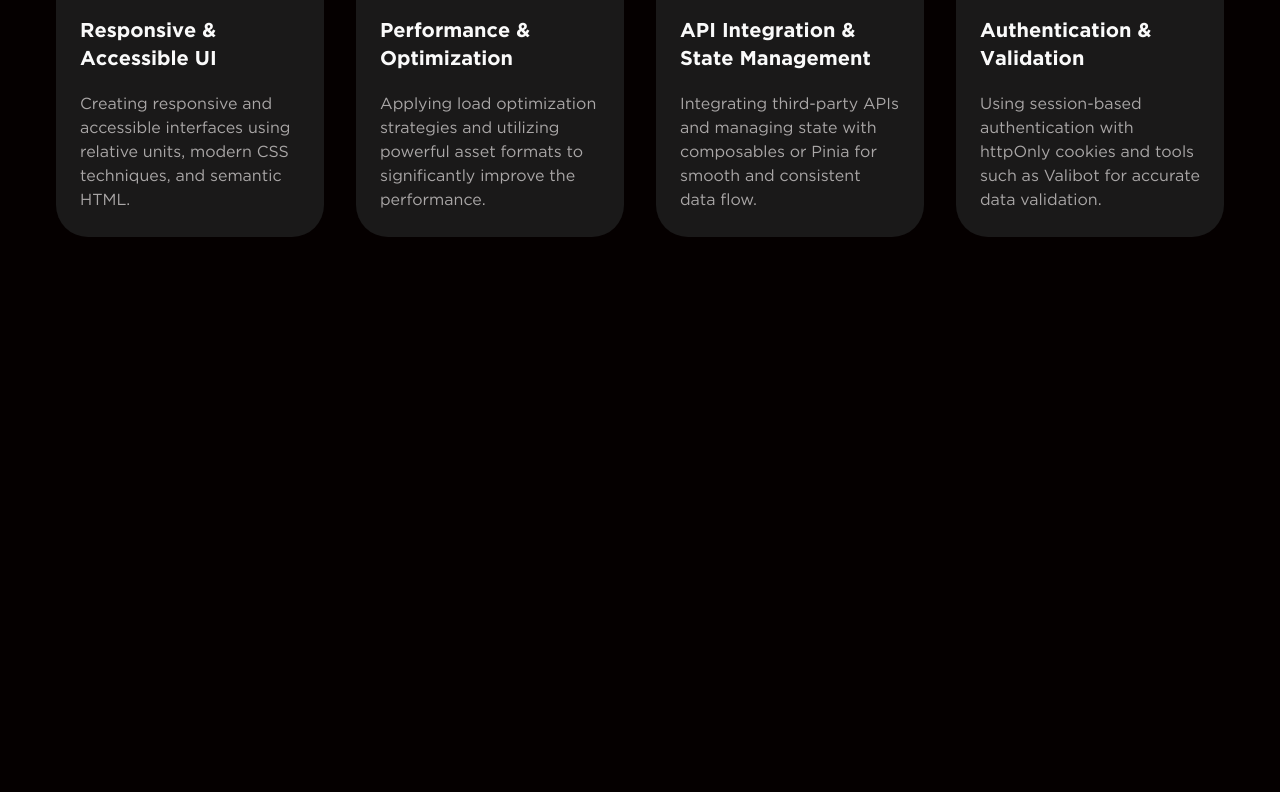
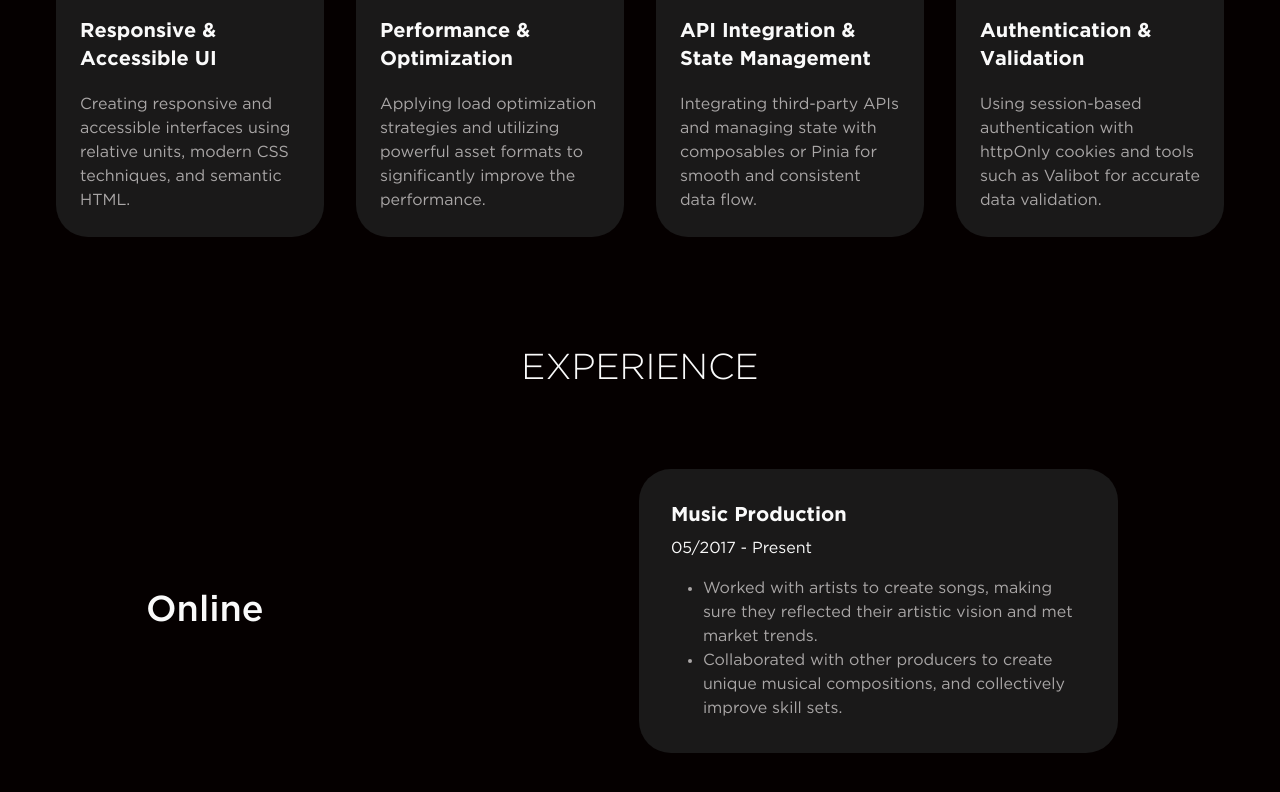
Before and after one commit to michaelprys/portfolio, a Vue app: page / in a window 1280 px wide. Shown: the part 1856-2648 px from the top of the page. Before the commit the page ends 2157 px from the top, so only its background shows below. Built offline with nearby package versions, Linux system fonts and the light colour scheme; a web font is replaced by a local one.

Commit message:
feat: add experience section

```diff
--- a/src/App.vue
+++ b/src/App.vue
@@ -2,15 +2,12 @@
 import SectionServices from '@/components/SectionServices.vue';
 import SectionIntro from '@/components/SectionIntro.vue';
 import SectionProjects from '@/components/SectionProjects.vue';
+import SectionExperience from '@/components/SectionExperience.vue';
 </script>
 
 <template>
-    <div class="pb-16 pt-12">
-        <div
-            class="bg-cover bg-no-repeat w-full h-full brightness-200 z-20"
-            style="background-image: url('./assets/images/bg.jpg')" />
-        <SectionIntro />
-        <SectionProjects />
-        <SectionServices />
-    </div>
+    <SectionIntro />
+    <SectionProjects />
+    <SectionServices />
+    <SectionExperience />
 </template>
--- /dev/null
+++ b/src/components/SectionExperience.vue
@@ -0,0 +1,24 @@
+<template>
+    <section id="experience" class="container mx-auto pb-16 pt-12">
+        <h2 class="text-center text-4xl font-light uppercase">Experience</h2>
+
+        <div class="mt-16 flex items-center px-[5.625em] *:w-1/2">
+            <h3 class="text-4xl font-medium">Online</h3>
+            <div class="m-4 flex flex-col rounded-4xl bg-custom-gray-1 p-8">
+                <span class="text-xl font-bold">Music Production</span>
+                <span class="mt-2">05/2017 - Present</span>
+                <ul class="mt-4 list-disc pl-8 text-custom-gray-3">
+                    <li>
+                        Worked with artists to create songs, making sure they
+                        reflected their artistic vision and met market trends.
+                    </li>
+                    <li>
+                        Collaborated with other producers to create unique
+                        musical compositions, and collectively improve skill
+                        sets.
+                    </li>
+                </ul>
+            </div>
+        </div>
+    </section>
+</template>
--- a/src/components/SectionIntro.vue
+++ b/src/components/SectionIntro.vue
@@ -16,9 +16,9 @@ import ItemTooltip from '@/components/items/ItemTooltip.vue';
 </script>
 
 <template>
-    <section
-        id="intro"
-        class="container mx-auto grid max-h-[48.125rem] grid-cols-[17.5rem_35rem_17.5rem] grid-rows-2 items-stretch justify-center gap-6">
+    <section id="intro" class="container mx-auto pb-16 pt-12">
+        <div
+            class="grid max-h-[48.125rem] grid-cols-[17.5rem_35rem_17.5rem] grid-rows-2 items-stretch justify-center gap-6">
             <h2 class="sr-only">Introduction</h2>
             <section
                 class="row-span-2 flex flex-col items-center rounded-4xl bg-custom-gray-1 p-6">
@@ -197,7 +197,9 @@ import ItemTooltip from '@/components/items/ItemTooltip.vue';
                     alt="Profile photo" />
                 <div
                     class="absolute bottom-8 left-8 flex flex-col gap-5 rounded-4xl border-2 border-white border-opacity-50 bg-[#030303] bg-opacity-10 p-9 backdrop-blur-[8px]"
-                style="box-shadow: inset 0 0 0 200px rgba(255, 255, 255, 0.08)">
+                    style="
+                        box-shadow: inset 0 0 0 200px rgba(255, 255, 255, 0.08);
+                    ">
                     <h1 class="text-[2rem] font-light text-custom-gray-1">
                         Mykhailo <br />
                         Prysiazhnyi
@@ -262,11 +264,11 @@ import ItemTooltip from '@/components/items/ItemTooltip.vue';
                     </li>
                 </ul>
                 <div
-                class="mt-2 h-[13.125rem] w-[14.5rem] bg-[length:50rem] bg-center bg-no-repeat mix-blend-color-dodge blur-[0.5px] brightness-[90%] supports-[background-image:url('@img/intro/texture.avif')]:bg-[url('@img/intro/texture.avif')] bg-[url('@img/intro/texture.webp')]" />
+                    class="mt-2 h-[13.125rem] w-[14.5rem] bg-[url('@img/intro/texture.webp')] bg-[length:50rem] bg-center bg-no-repeat mix-blend-color-dodge blur-[0.5px] brightness-[90%] supports-[background-image:url('@img/intro/texture.avif')]:bg-[url('@img/intro/texture.avif')]" />
                 <p class="mt-4 text-sm">
                     Feel free to contact me using the form below or email me at
-                <span class="font-bold">prysiazhnyi.dev@gmail.com</span>, and I
-                will respond promptly.
+                    <span class="font-bold">prysiazhnyi.dev@gmail.com</span>,
+                    and I will respond promptly.
                 </p>
                 <a
                     class="mt-8 block w-full rounded-btn bg-custom-citrus px-14 py-4 text-center text-custom-dark-1 transition-colors duration-400 hover:bg-opacity-90"
@@ -275,5 +277,6 @@ import ItemTooltip from '@/components/items/ItemTooltip.vue';
                     Contact Me
                 </a>
             </section>
+        </div>
     </section>
 </template>
--- a/src/components/SectionProjects.vue
+++ b/src/components/SectionProjects.vue
@@ -13,7 +13,7 @@ const project1 = usePlayVideo();
 </script>
 
 <template>
-    <section id="projects" class="container mx-auto mt-28">
+    <section id="projects" class="container mx-auto pb-16 pt-12">
         <h2 class="text-center text-4xl font-light uppercase">
             Latest projects
         </h2>
@@ -31,7 +31,7 @@ const project1 = usePlayVideo();
                                 srcset="@img/projects/lows-n-lines.avif"
                                 type="image/avif" />
                             <img
-                                class="h-[13.125rem] w-full opacity-100 rounded-3xl object-cover transition-opacity duration-300"
+                                class="h-[13.125rem] w-full rounded-3xl object-cover opacity-100 transition-opacity duration-300"
                                 :class="{
                                     'opacity-0': !project1.state.value,
                                 }"
--- a/src/components/items/ItemTooltip.vue
+++ b/src/components/items/ItemTooltip.vue
@@ -3,14 +3,14 @@
         <button
             class="text-gray-600 transition-colors duration-200 hover:text-blue-500 focus:outline-none dark:text-gray-200 dark:hover:text-blue-400"></button>
         <p
-            class="absolute -left-4 -top-[2.4rem] flex items-center justify-center rounded-lg bg-white px-2 py-1 text-xs text-gray-600 shadow-lg shadow-gray-200 dark:bg-custom-gray-1 dark:text-custom-white dark:shadow-none">
+            class="absolute -left-4 -top-[2.4rem] flex items-center justify-center rounded-lg bg-white px-2 py-1 text-xs text-gray-600 shadow-lg shadow-gray-200 dark:bg-custom-gray-2 dark:text-custom-white dark:shadow-none">
             <span class="truncate">
                 <slot />
             </span>
 
             <svg
                 xmlns="http://www.w3.org/2000/svg"
-                class="text absolute bottom-0.5 left-3 -z-[1] -mb-[7px] h-4 w-4 rotate-45 transform fill-current text-white dark:text-custom-gray-1"
+                class="text absolute bottom-0.5 left-3 -z-[1] -mb-[7px] h-4 w-4 rotate-45 transform fill-current text-white dark:text-custom-gray-2"
                 stroke="currentColor"
                 viewBox="0 0 24 24">
                 <path
```
Also changed, not shown: src/components/SectionServices.vue (+15 -15 lines), 1 other file (tests, documents, lock files or other folders). Lines whose indentation alone changed are shown as unchanged.
